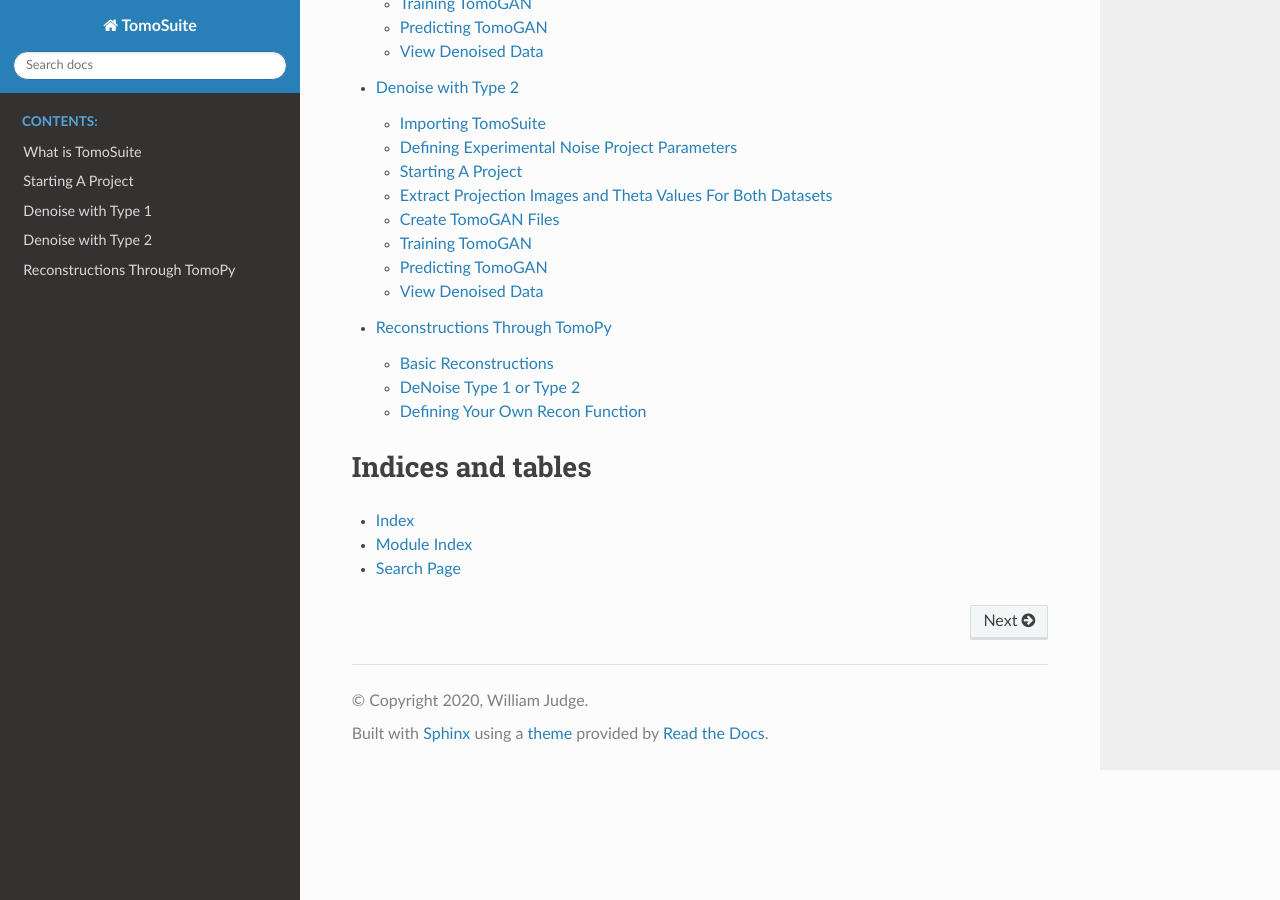
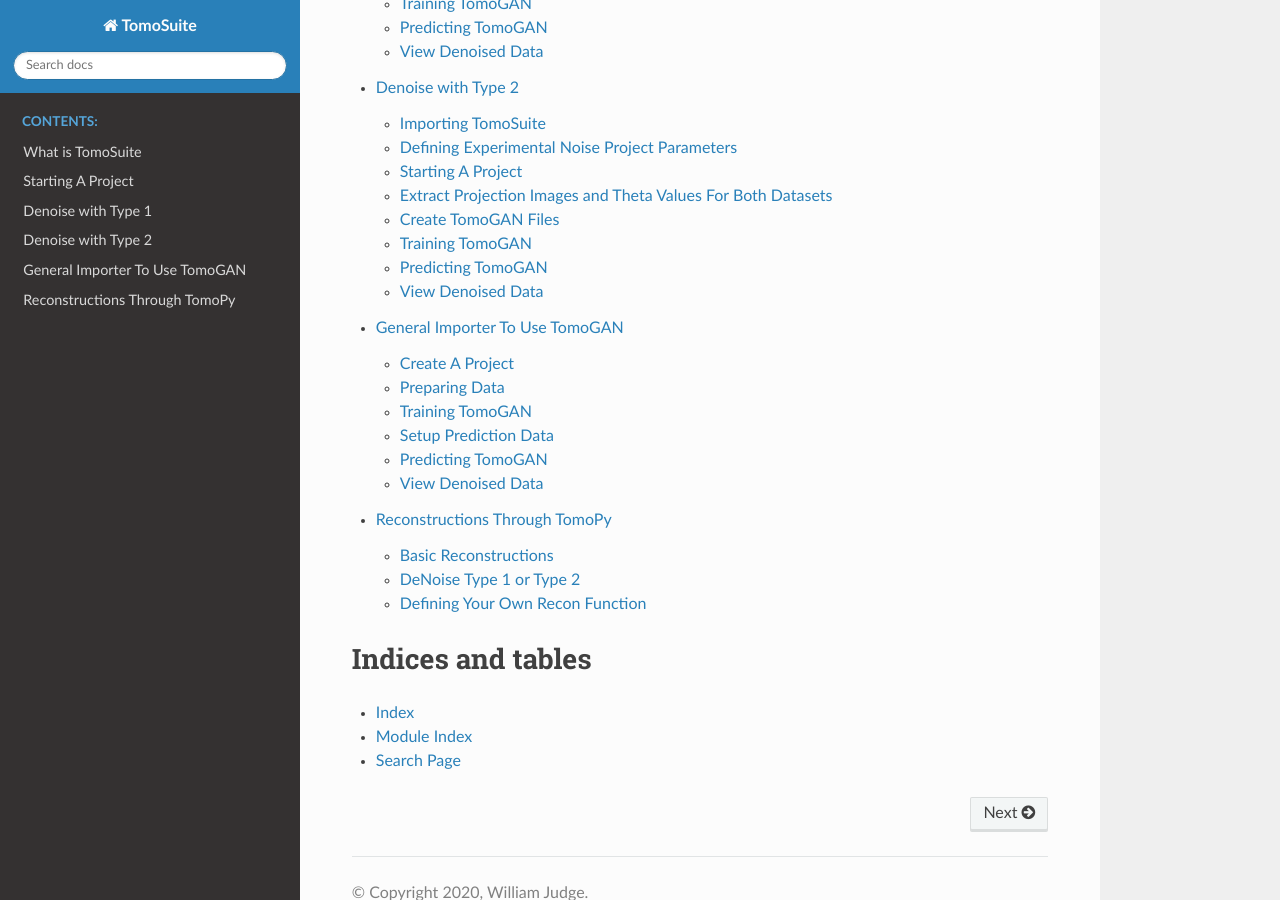
Before and after one commit to WilliamJudge94/tomosuitepy, a Sphinx documentation site: the page built from docs/index.rst, in a window 1280 px wide and 900 px high, scrolled down 737 px. Built offline with Sphinx 7.4.7 and the Read the Docs theme 2.0.0, drawn with Linux system fonts in a browser that asks for light colours; some of the changed lines change nothing that is shown.

Commit message:
Adding TomoGAN general usage instructions

```diff
--- a/docs/20_TomoGAN-general.rst
+++ b/docs/20_TomoGAN-general.rst
@@ -11,8 +11,11 @@ Create two projects by following :ref:`starting_project`.
 
 .. code:: python
 
-    #Project 1 basedir = '/local/data/training_tomogan/' = basedir_train
-    #Project 2 basedir = '/local/data/prediction_tomogan/' = basedir_predict
+    #Project 1 - project to store the training data
+    basedir_train = '/local/data/training_tomogan/'
+
+    #Project 2 - project to store data to be predicted
+    basedir_predict = '/local/data/prediction_tomogan/'
 
 
 Preparing Data
@@ -20,17 +23,32 @@ Preparing Data
 
 .. code:: python
 
-    #Prepare a Grey-Scale image dataset with shape of: (im_pairs, 2, x_im_dim, y_im_dim)
+    #Prepare 2 Grey-Scale image dataset with shape of: (number_of_images, x_im_dim, y_im_dim)
 
-    #dataset[0][0] is the first image pair and is the "poor-quality" image.
-    #dataset[0][1] is the first image pair and is the "good-quality" image
+    # Clean grey-scale images - substitute your own data for the numpy command
+    number_of_images, x_im_dim, y_im_dim = 1024, 1224, 1224
+    clean_data = np.ones((number_of_images, x_im_dim, y_im_dim))
+
+    # Noisy grey-scale images - subsititue your own data for the numpy command
+    noisy_data = np.ones((number_of_images, x_im_dim, y_im_dim))
+
+    # clean_data[100] should be the clean image for noisy_data[100]
 
 .. code:: python
 
-    from tomosuite.low_dose.data_prep import save_tomogan_training
 
-    # Saves every 10th image inside your dataset as a validation image pair
-    save_tomogan_training(basedir=basedir_train, data, interval=10)
+    from tomosuite.easy_networks.tomogan.data_prep import format_data_tomogan, save_data_tomogan
+
+    # Insert shuffling of data
+
+    # Saves every 5th image for test data
+    xtrain, ytrain, xtest, ytest = format_data_tomogan(clean_data,
+                                                        noisy_data,
+                                                        interval=5,
+                                                        dtype=np.float32)
+
+    setup_data_tomogan(basedir_train, xtrain, ytrain, xtest, ytest, types='noise')
+
 
 
 Training TomoGAN
@@ -39,57 +57,61 @@ Training progress can be viewed in Tensorboard by running this in the terminal
 
 .. code:: python
 
-    tensorboard --logdir='/local/data/project_01/low_dose/logs/' --samples_per_plugin=images=300
+    from tomosuite.easy_networks.tomogan.train tensorboard_command_tomogan
+    tensorboard_command_tomogan(basedir_train)
 
 .. code:: python
 
-    from tomosuite.low_dose.tomogan import train_tomogan
+    from tomosuite.easy_networks.tomogan.train import train_tomogan,
     train_tomogan(basedir=basedir_train, epochs=120001, gpus='0',
                     lmse=0.5, lperc=2.0,
                     ladv=20, lunet=3, depth=1,
                     itg=1, itd=2, mb_size=2,
-                    img_size=896)
+                    img_size=512)
 
 
-Saving Images To Predict
-========================
+Setup Prediction Data
+======================
+
+Create a numpy array filled with grey-scale images that the User would like to apply the trained TomoGAN network to.
+The shape should be (number_of_images, x_dimension, y_dimension)
+
+
+Predicting TomoGAN
+==================
+Once an appropriate epoch has been chosen through Tensorboard one can use this epoch to predict the denoised projections.
+
+.. code:: python
+
+    from tomosuite.easy_networks.tomogan.predict import predict_tomogan, save_predict_tomogan
+    from tomosuite.base.common import load_extracted_prj
+
+    # Loading in the Projection Data - substitute numpy command with your own data
+    number_of_images, x_dim, y_dim = 1024, 1224, 1224
+    data = np.ones((number_of_images, x_dim, y_dim))
+
+    clean_pred_data, dirty_data = predict_tomogan(basedir_train,
+                                    data,
+                                    weights_iter='01000', # The epoch number to load weights of
+                                    chunk_size=5, # Chunk the data so it doesnt overload GPU VRAM
+                                    gpu='0', # Select which gpu to use
+                                    lunet=3,
+                                    in_depth=1,
+                                    data_type=np.float32,
+                                    verbose=False,
+                                    types='noise')
+
+    save_predict_tomogan(basedir=None,
+                            good_data=clean__pred_data,
+                            bad_data=dirty_data,
+                            second_basedir=basedir_predict,
+                            types='noise')
 
 .. note::
 
-    Save images individually as '*.tiff' inside the f'{basedir_predict}extracted/projections/' folder
-
-.. warning::
-
-    MAKE SURE TO USE tiff AND NOT tif
+    The predictions (clean_pred_data) are saved to: f'{basedir_predict}tomogan/denoise_exp_data.npy'
 
 
-Using TomoGAN to Predict Images
-===============================
-
-This function allows the User to apply the trained TomoGAN network on unseen projection data.
-
-.. note::
-
-    The main difference between this function call and the one earlier in the Docs is that we have added the basedir=basedir_train and second_basedir=basedir_predict variable. What this tells tomogan is to use the model created by basedir_noise and apply it to the projections found in basedir_exp. Then save those denoised projections to basedir_exp.
-
-.. code:: python
-
-    denoised_epoch = '22000'
-
-    from tomosuite.low_dose.tomogan import predict_tomogan
-    output = predict_tomogan(basedir=basedir_train,
-                                        weights_iter=denoise_epoch,
-                                        second_basedir=basedir_predict,
-                                        chunk_size=5,
-                                        noise=None,
-                                        gpu='0',
-                                        lunet=3,
-                                        in_depth=1,
-                                        data_type=np.float32,
-                                        verbose=False)
-
-
-
-.. note::
-
-    The predictions are saved to: f'{basedir_predict}low_dose/denoise_exp_data.npy'
+View Denoised Data
+==================
+Please visit :ref:`reconstructions`.
--- a/docs/index.rst
+++ b/docs/index.rst
@@ -22,6 +22,7 @@ Python library for applying Machine Learning to **Tomography** data.
    02_starting_project
    03_denoise_with_1
    04_denoise_with_sacra
+   20_TomoGAN-general
    00_reconstructions
 
 
```
